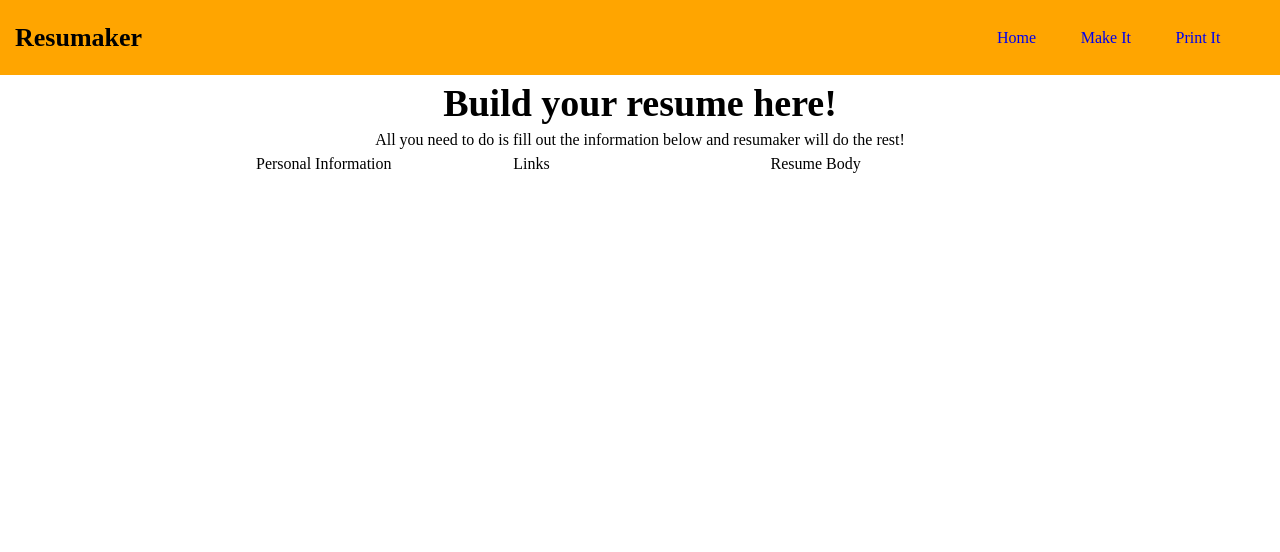
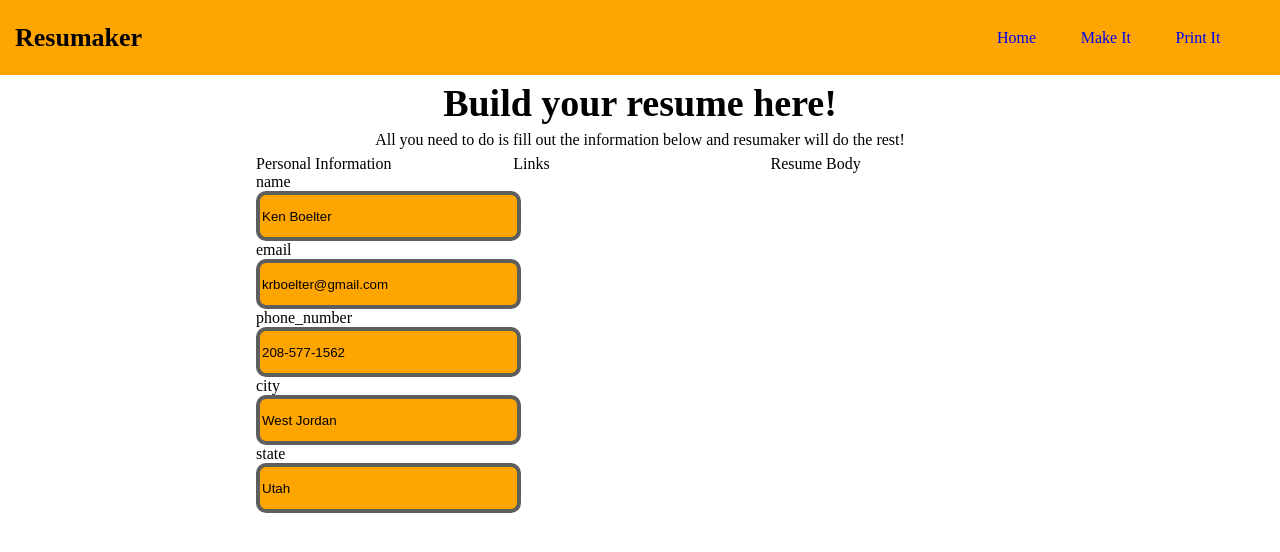
Before and after one commit to krboelter/resumaker, a React (Create React App) app: page /makeit in a window 1280 px wide. Shown: the top 552 px of the page. Built offline with nearby package versions, Linux system fonts and the light colour scheme.

Commit message:
fixed maping object

```diff
--- a/src/components/InputField.js
+++ b/src/components/InputField.js
@@ -3,12 +3,19 @@ import styled from 'styled-components'
 
 export default function InputField(props) {
     return (
-        <Input
-            placeholder = {props.key}
-            value = {props.value}
-        />
+        <div>
+            <Label>{props.key}</Label>
+            <Input
+                placeholder = {props.key}
+                value = {props.value}
+            />
+        </div>
     )
 }
+
+const Label = styled.label`
+    width: 100%;
+`
 
 const Input = styled.input`
     width: 100%;
--- a/src/components/MakeIt.js
+++ b/src/components/MakeIt.js
@@ -25,8 +25,11 @@ export default function MakeIt() {
             <Form>
                 <SetContainer>
                     Personal Information
-                    {Object.entries(fieldItems).forEach(([key, value]) => (
-                        <InputField key={key} value={value} />
+                    {Object.entries(fieldItems).map(([key, value]) => (
+                        <div>
+                            <label>{key}</label>
+                            <InputField key={key} value={value} />
+                        </div>
                     ))}
                 </SetContainer>
                 <SetContainer>
```
